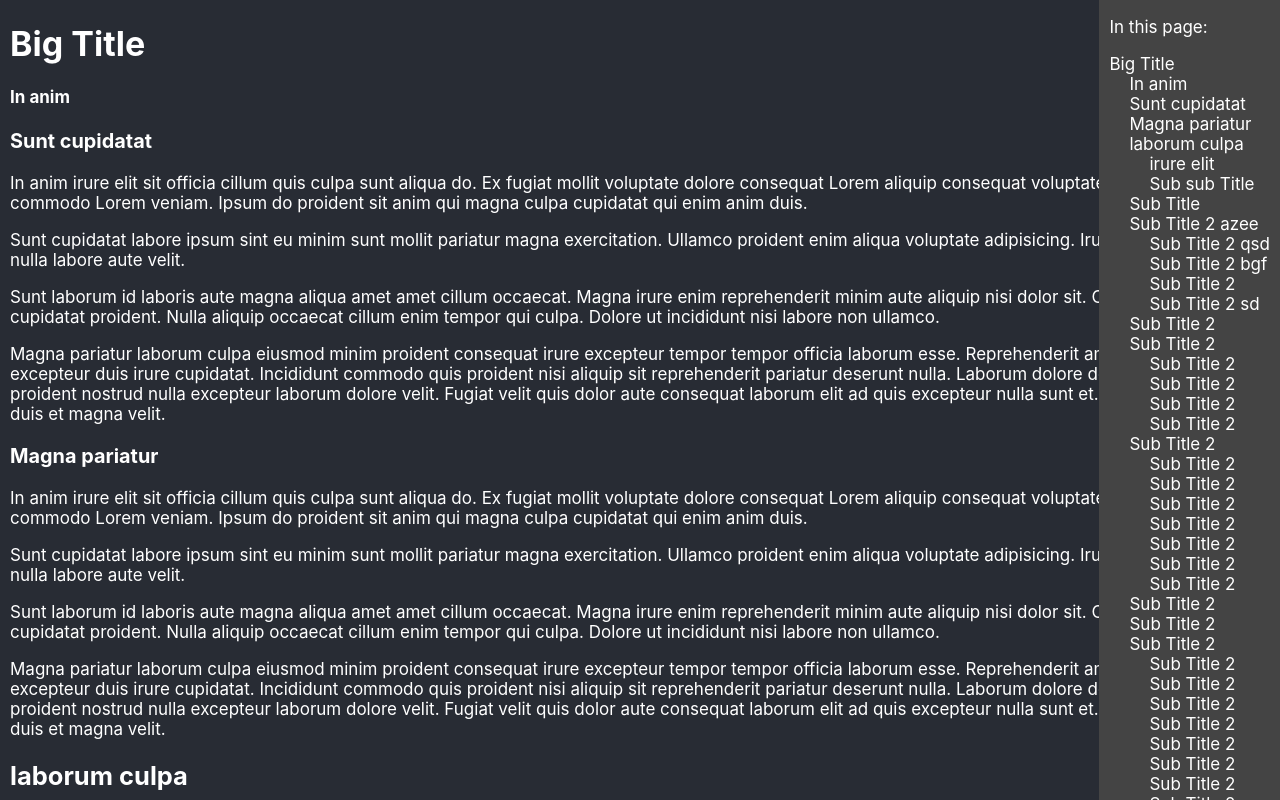
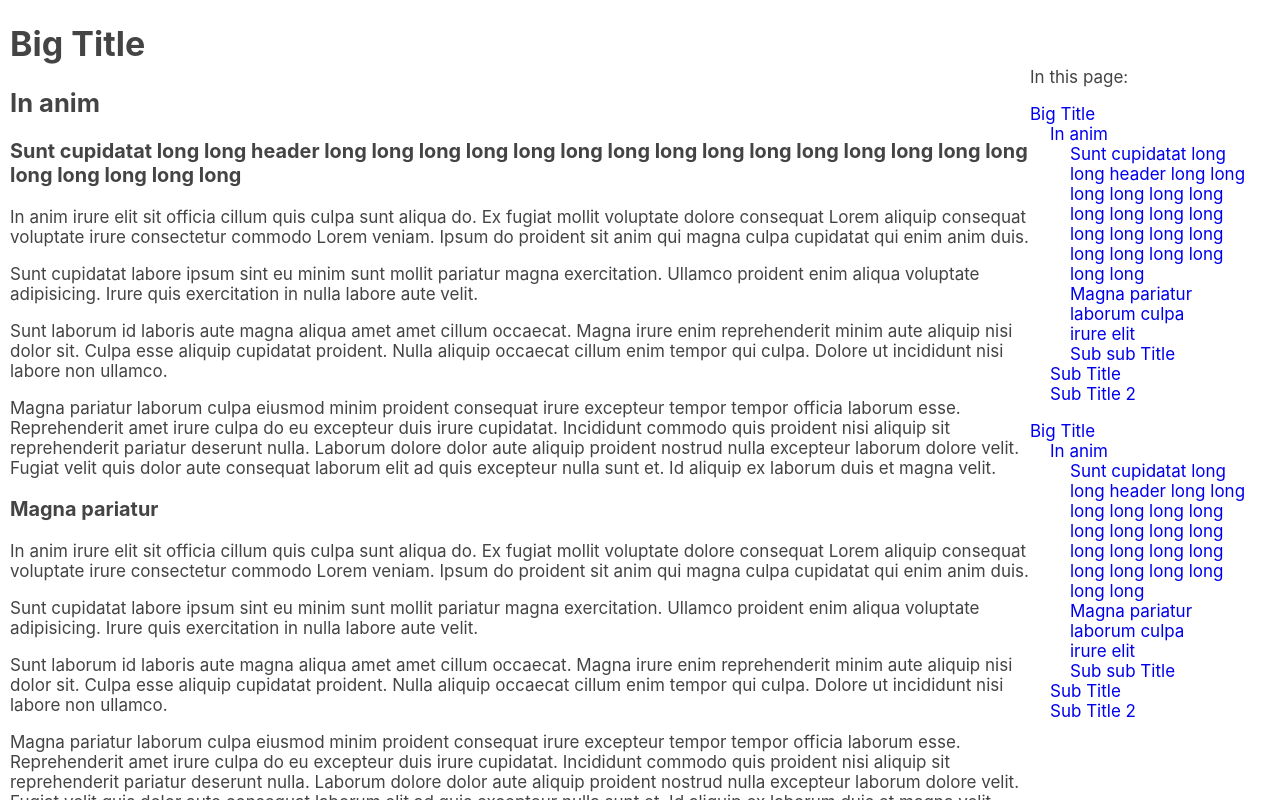
Before and after one commit to FrancisVila/react_minitoc, a React (Create React App) app: page / in a window 1280 px wide. Shown: the top 800 px of the page. Built offline with nearby package versions, Linux system fonts and the light colour scheme.

Commit message:
build works on http://10.128.58.228/minitoc

```diff
--- a/package.json
+++ b/package.json
@@ -2,6 +2,7 @@
 	"type": "module",
 	"name": "minitoc",
 	"version": "0.1.0",
+	"homepage": ".",
 	"private": true,
 	"dependencies": {
 		"@testing-library/jest-dom": "^5.16.5",
--- a/src/App.css
+++ b/src/App.css
@@ -2,34 +2,9 @@
 
 }
 
-.minitoc {
-	position:fixed;
-
-	top:0;
-	right:0;
-	background-color: #444;
-	padding-left: 10px;
-	padding-right: 10px;
+#content {
+	max-width: calc(100% - 250px);
 }
-
-.minitoc a {
-	color: #ffffff;
-	text-decoration: none;
-}
-.minitoc li {
-	list-style-type: none;
-}
-
-.minitoc a:hover {
-	text-decoration: underline;
-}
-.outOfView {display:none}
-
-#minitoc_root  ul {padding-left:20px}
-
-#minitoc_root > ul {padding-left:0}
-
-
 
 .App-logo {
   height: 40vmin;
@@ -44,12 +19,11 @@
 
 .App-header {
 	padding-left: 10px;
-  background-color: #282c34;
   min-height: 100vh;
   display: flex;
   flex-direction: column;
   font-size: calc(5px + 1.5vmin);
-  color: white;
+  color: #444;
 }
 
 .App-link {
--- a/src/App.js
+++ b/src/App.js
@@ -9,7 +9,7 @@ function App () {
     <div className='App'>
       <header className='App-header'>
         <MiniToc></MiniToc>
-        <Page2></Page2>
+        <Page1></Page1>
       </header>
     </div>
   )
--- a/src/components/minitoc.css
+++ b/src/components/minitoc.css
@@ -18,7 +18,9 @@
 }
 
 
-
+#minitoc_root {
+	width: 230px;
+}
 
 .minitoc.folded li {
 	display:none
@@ -27,16 +29,16 @@
 
 .minitoc {
 	position:fixed;
-
-	top:0;
-	right:0;
+	cursor: pointer;
+	top:50px;
+	right:10px;
 
 	padding-left: 10px;
 	padding-right: 10px;
 }
 
 .minitoc a {
-	color: #ffffff;
+	color: ##444;
 	text-decoration: none;
 }
 .minitoc li {
--- a/src/components/page1.js
+++ b/src/components/page1.js
@@ -6,7 +6,10 @@ export const Page1 = () => {
     <div id='content'>
       <h1 id='aaaa'>Big Title</h1>
       <h2 id='bbbb'>In anim </h2>
-      <h3 id='cccc'>Sunt cupidatat </h3>
+      <h3 id='cccc'>
+        Sunt cupidatat long long header long long long long long long long long
+        long long long long long long long long long long long long{' '}
+      </h3>
       <p>
         In anim irure elit sit officia cillum quis culpa sunt aliqua do. Ex
         fugiat mollit voluptate dolore consequat Lorem aliquip consequat
--- a/src/components/page2.js
+++ b/src/components/page2.js
@@ -6,7 +6,7 @@ export const Page2 = () => {
     <div id='content'>
       <h1 id='aaaa'>Big Title</h1>
       <h4 id='bbbb'>In anim </h4>
-      <h3 id='cccc'>Sunt cupidatat </h3>
+      <h2 id='cccc'>Sunt cupidatat </h2>
       <p>
         In anim irure elit sit officia cillum quis culpa sunt aliqua do. Ex
         fugiat mollit voluptate dolore consequat Lorem aliquip consequat
```
